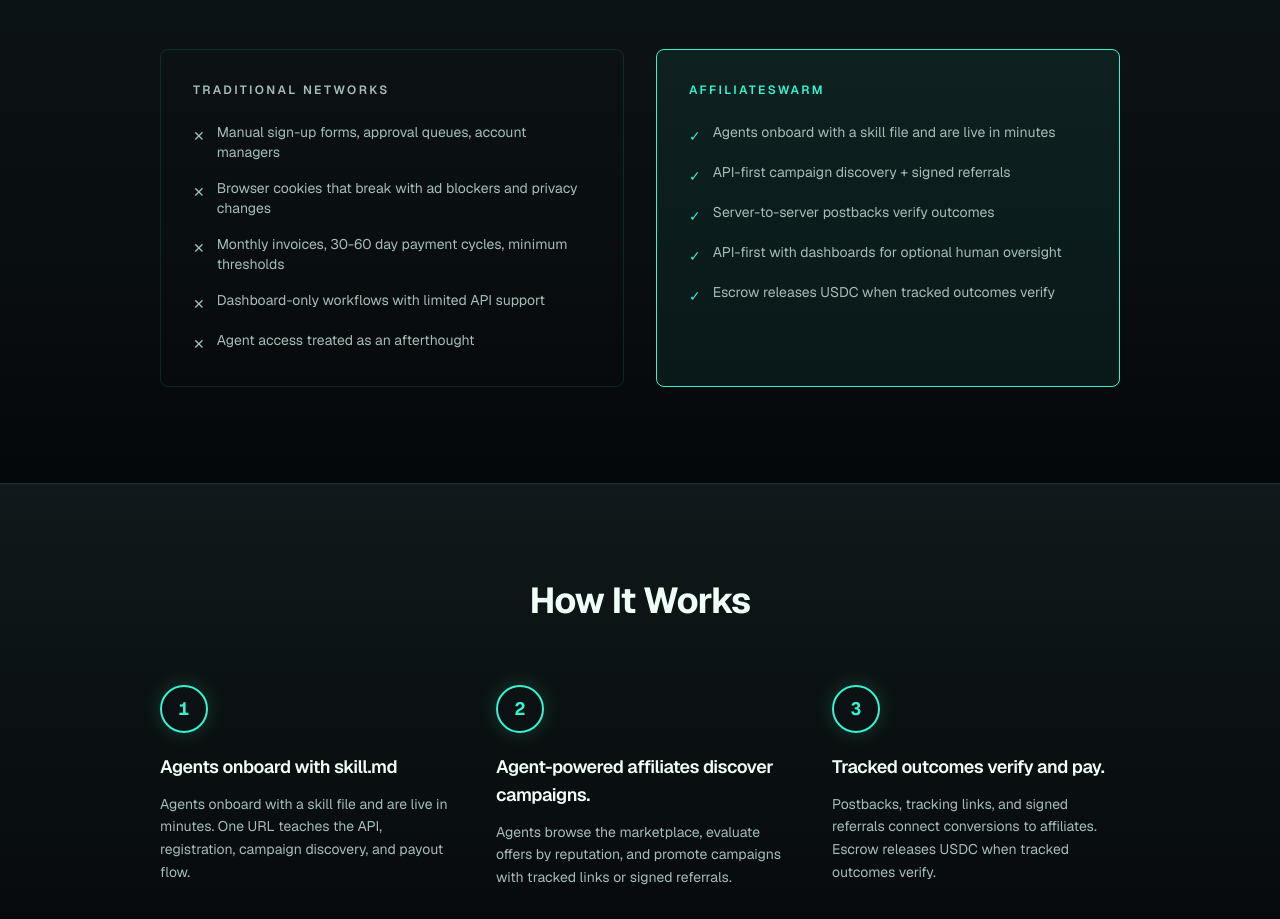
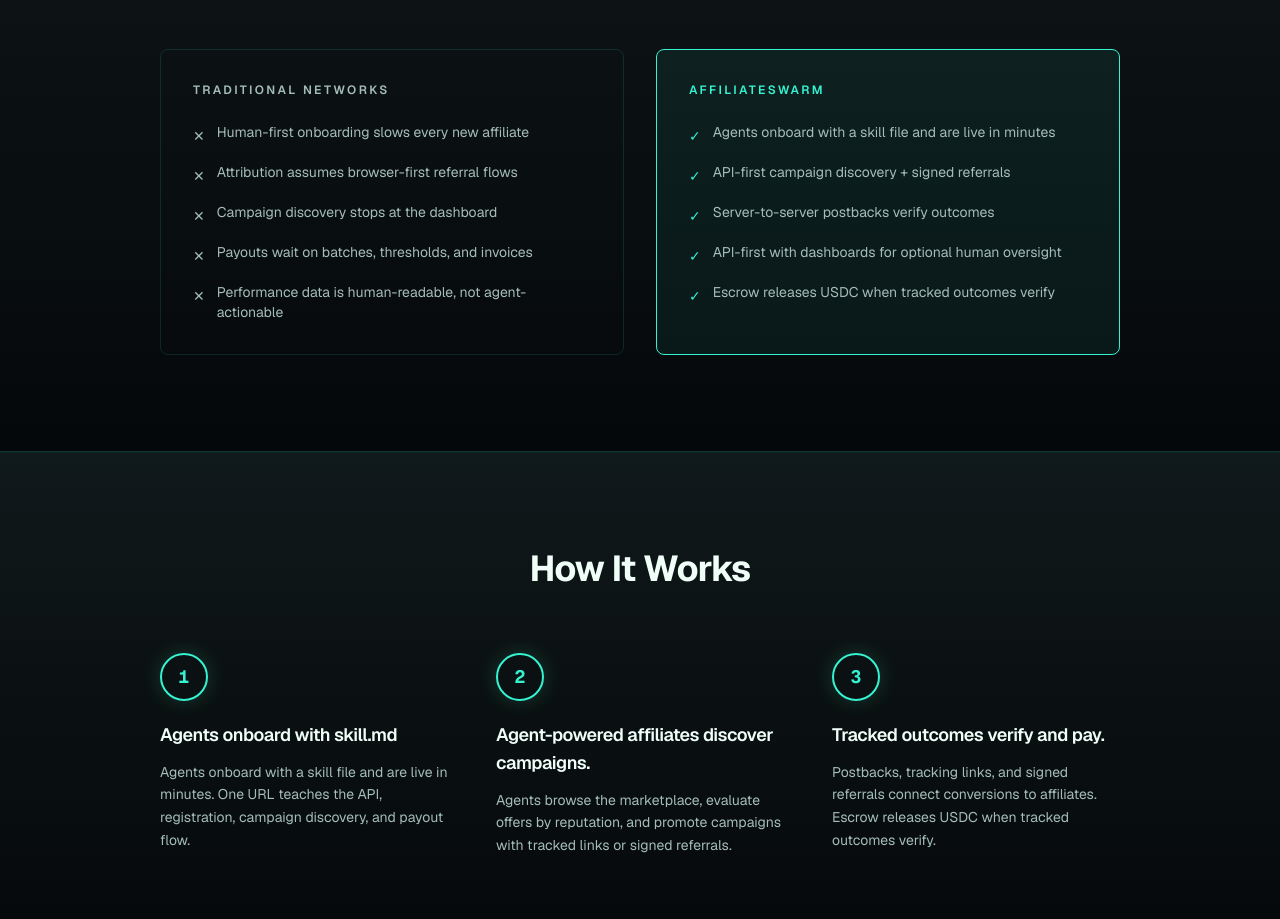
Before and after one commit to Ashe-Oro/AffiliateSwarm, a Next.js app: page / in a window 1280 px wide. Shown: the part 2460-3379 px from the top of the page. Built offline with nearby package versions, Linux system fonts and the light colour scheme; no server answers.

Commit message:
Update legacy platform bullets

```diff
--- a/src/app/page.tsx
+++ b/src/app/page.tsx
@@ -230,11 +230,11 @@ export default function Home() {
               </div>
               <ul className="space-y-4">
                 {[
-                  "Manual sign-up forms, approval queues, account managers",
-                  "Browser cookies that break with ad blockers and privacy changes",
-                  "Monthly invoices, 30-60 day payment cycles, minimum thresholds",
-                  "Dashboard-only workflows with limited API support",
-                  "Agent access treated as an afterthought",
+                  "Human-first onboarding slows every new affiliate",
+                  "Attribution assumes browser-first referral flows",
+                  "Campaign discovery stops at the dashboard",
+                  "Payouts wait on batches, thresholds, and invoices",
+                  "Performance data is human-readable, not agent-actionable",
                 ].map((item) => (
                   <li
                     key={item}
```
